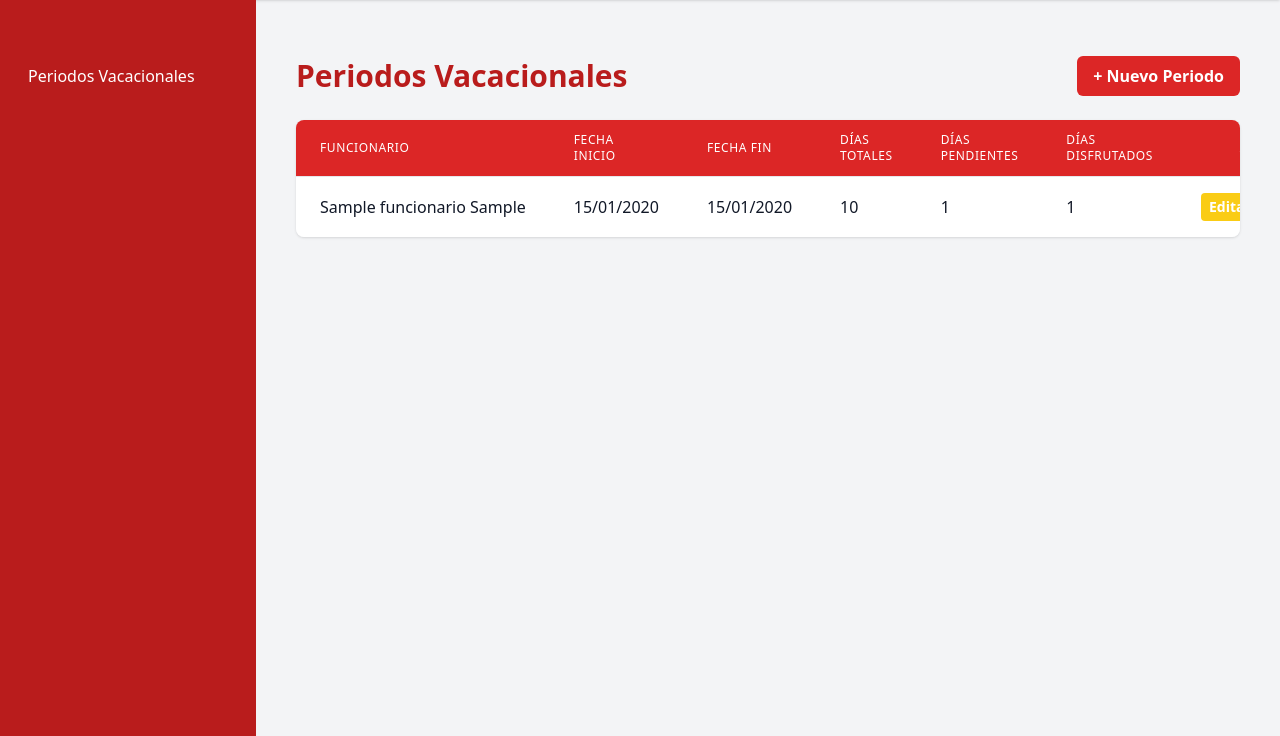
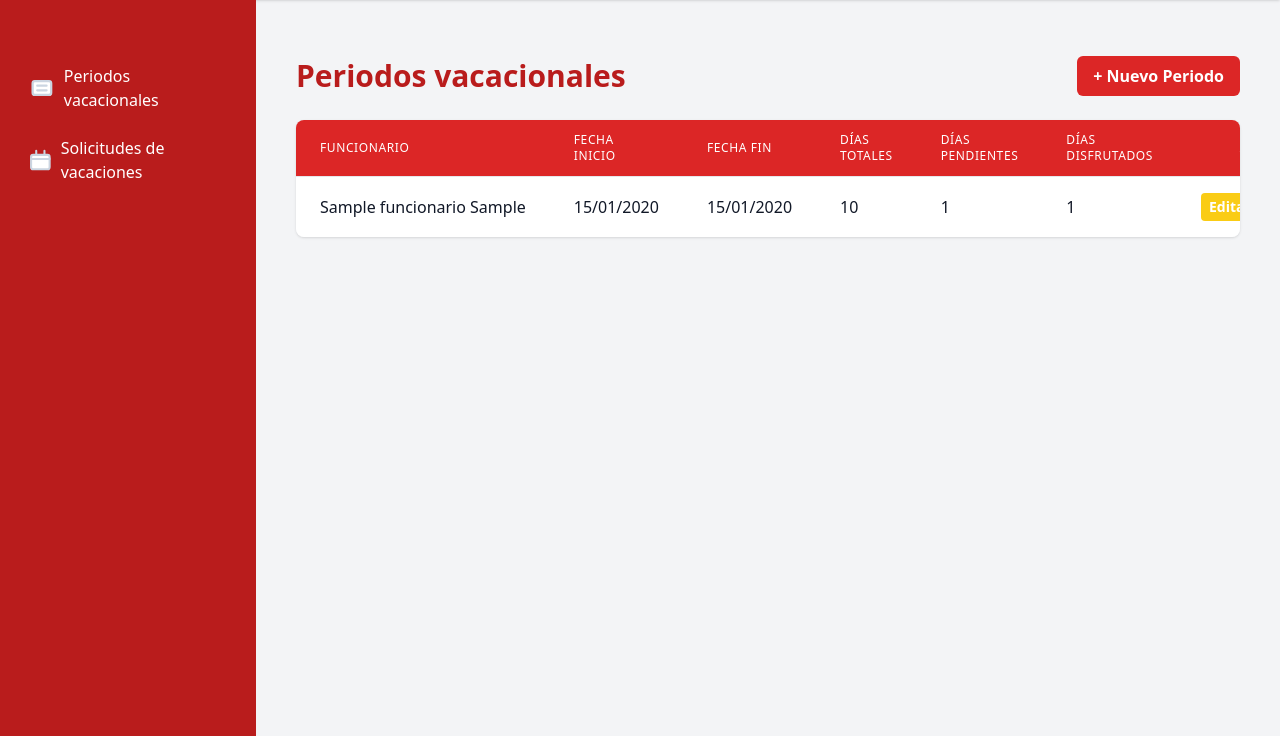
Before and after one commit to bryansbr/gestion-vacaciones-uv-web-app, a Django app: page /vacaciones/periodos-vacacionales/ in a window 1280 px wide. Shown: the part 64-800 px from the top of the page. Run offline with Django 5.2, Linux system fonts and the light colour scheme; a user stored in the database is signed in; tables that the repository leaves empty hold one stand-in row (values such as "Sample post"); some libraries are stand-ins or nearby versions.

Commit message:
style: Se ajusta sidebar y menú hamburguesa

```diff
--- a/templates/base.html
+++ b/templates/base.html
@@ -54,8 +54,24 @@
         <ul class="space-y-2 mt-8">
           <li>
             <a href="{% url 'vacaciones:periodo_vacacional_list' %}"
-               class="block py-2 px-3 rounded hover:bg-red-600">
-              Periodos Vacacionales
+               class="sidebar-link block py-2 px-3 rounded hover:bg-red-600 flex items-center gap-2">
+              <svg xmlns="http://www.w3.org/2000/svg" class="sidebar-icon h-7 w-7 inline-block" fill="none" viewBox="0 0 24 24" stroke="currentColor">
+                <rect x="4" y="6" width="16" height="12" rx="2" fill="#fff" stroke="#fff"/>
+                <rect x="4" y="6" width="16" height="12" rx="2" stroke="#cbd5e1" stroke-width="2"/>
+                <path d="M8 10h8M8 14h8" stroke="#cbd5e1" stroke-width="2" stroke-linecap="round"/>
+              </svg>
+              <span class="sidebar-text" id="sidebar-text-periodos">Periodos vacacionales</span>
+            </a>
+          </li>
+          <li>
+            <a href="/vacaciones/solicitudes-vacaciones/"
+               class="sidebar-link block py-2 px-3 rounded hover:bg-red-600 flex items-center gap-2">
+              <svg xmlns="http://www.w3.org/2000/svg" class="sidebar-icon h-7 w-7 inline-block" fill="none" viewBox="0 0 24 24" stroke="currentColor">
+                <rect x="3" y="7" width="18" height="14" rx="2" fill="#fff" stroke="#fff"/>
+                <rect x="3" y="7" width="18" height="14" rx="2" stroke="#cbd5e1" stroke-width="2"/>
+                <path d="M16 3v4M8 3v4M3 11h18" stroke="#cbd5e1" stroke-width="2" stroke-linecap="round"/>
+              </svg>
+              <span class="sidebar-text" id="sidebar-text-solicitudes">Solicitudes de vacaciones</span>
             </a>
           </li>
           <!-- Agrega más ítems aquí si lo necesitas -->
@@ -76,6 +92,37 @@
 
   {% block extra_scripts %}
     <script src="{% static 'js/sidebar.js' %}"></script>
+    <script>
+      // Sidebar toggle functionality
+      const menuToggle = document.getElementById('menu-toggle');
+      const sidebar = document.getElementById('sidebar');
+      const sidebarTexts = document.querySelectorAll('.sidebar-text');
+      const sidebarLinks = document.querySelectorAll('.sidebar-link');
+      let sidebarCollapsed = false;
+
+      if (menuToggle && sidebar) {
+        menuToggle.addEventListener('click', () => {
+          sidebarCollapsed = !sidebarCollapsed;
+          if (sidebarCollapsed) {
+            sidebar.classList.remove('w-64');
+            sidebar.classList.add('w-16');
+            sidebarTexts.forEach(el => el.classList.add('hidden'));
+            sidebarLinks.forEach(link => {
+              link.classList.remove('gap-2', 'px-3');
+              link.classList.add('justify-center', 'px-0');
+            });
+          } else {
+            sidebar.classList.remove('w-16');
+            sidebar.classList.add('w-64');
+            sidebarTexts.forEach(el => el.classList.remove('hidden'));
+            sidebarLinks.forEach(link => {
+              link.classList.add('gap-2', 'px-3');
+              link.classList.remove('justify-center', 'px-0');
+            });
+          }
+        });
+      }
+    </script>
   {% endblock %}
 </body>
 </html>
--- a/vacaciones/templates/vacaciones/periodo_vacacional_list.html
+++ b/vacaciones/templates/vacaciones/periodo_vacacional_list.html
@@ -1,13 +1,13 @@
 {% extends "base.html" %}
 {% load static %}
 
-{% block title %}Periodos Vacacionales{% endblock %}
+{% block title %}Periodos vacacionales{% endblock %}
 
 {% block content %}
 <div class="container mx-auto px-4 py-8">
 
   <div class="flex items-center justify-between mb-6">
-    <h1 class="text-3xl font-bold text-red-700">Periodos Vacacionales</h1>
+    <h1 class="text-3xl font-bold text-red-700">Periodos vacacionales</h1>
     <a href="{% url 'vacaciones:periodo_vacacional_create' %}" class="bg-red-600 hover:bg-red-700 text-white font-semibold py-2 px-4 rounded-md">
       + Nuevo Periodo
     </a>
```
